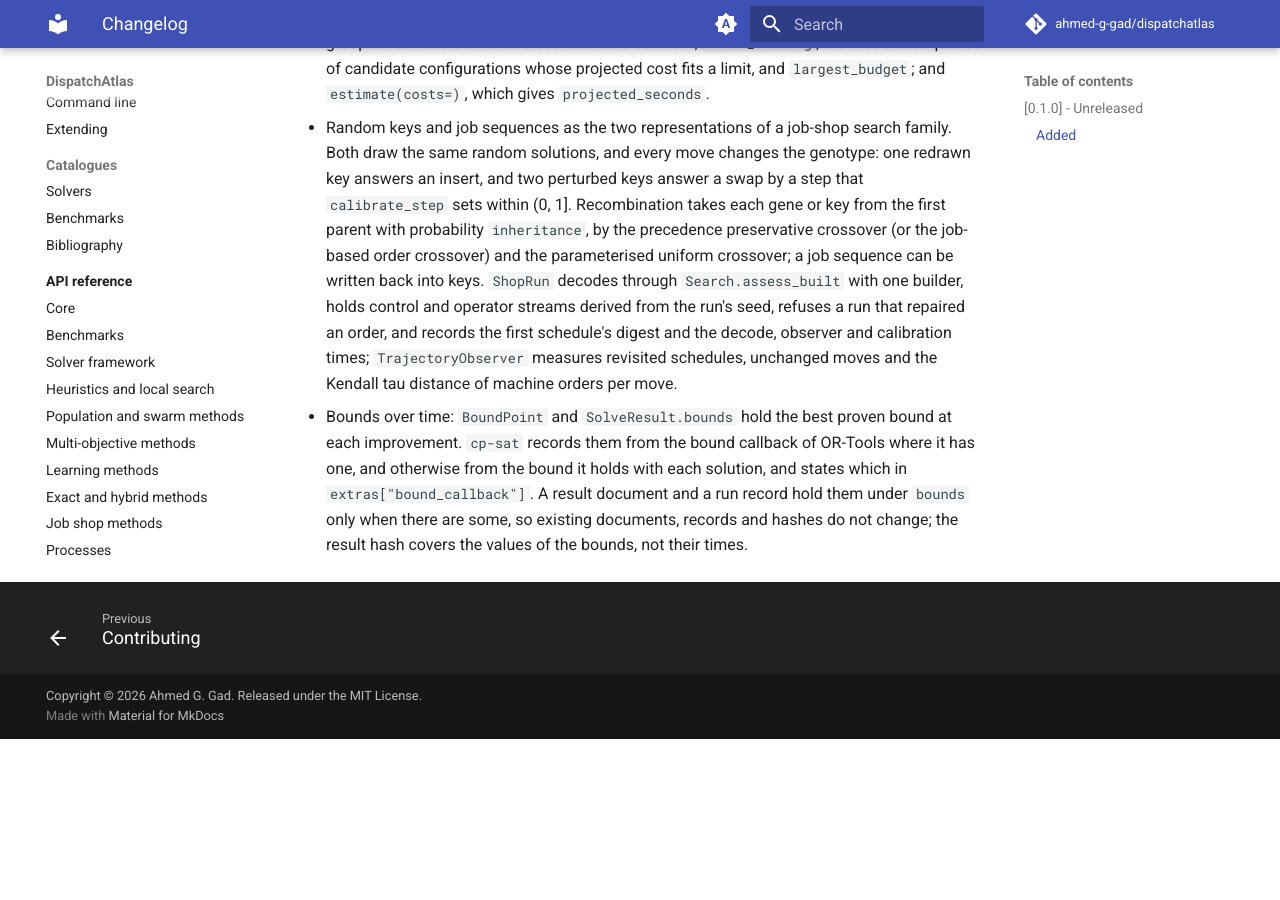
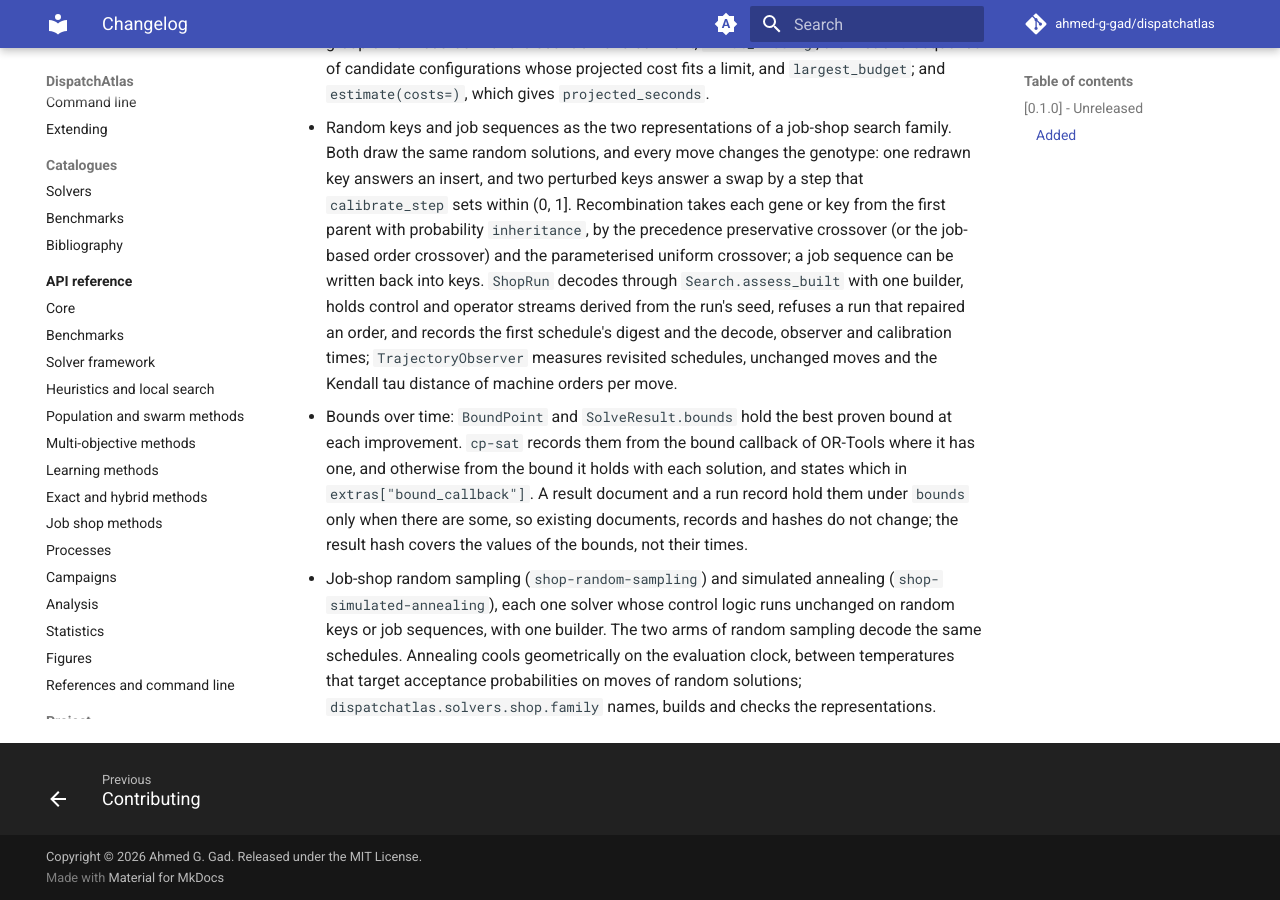
Before and after one commit to Ahmed-G-Gad/dispatchatlas, an MkDocs documentation site: the page built from docs/changelog.md, in a window 1280 px wide and 900 px high, scrolled down 7792 px. Built offline with MkDocs 1.6.1 and Material for MkDocs 9.7.7, drawn with Linux system fonts in a browser that asks for light colours; comment, search, counter and statistics services are not loaded; before the commit the page ends 8531 px from its top, so only the background shows below that.

Commit message:
Register job-shop random sampling and simulated annealing, and list them in the API reference, the README and the changelog

```diff
--- a/CHANGELOG.md
+++ b/CHANGELOG.md
@@ -386,3 +386,10 @@ and this project adheres to [Semantic Versioning](https://semver.org/spec/v2.0.0
   result document and a run record hold them under `bounds` only when there
   are some, so existing documents, records and hashes do not change; the
   result hash covers the values of the bounds, not their times.
+- Job-shop random sampling (`shop-random-sampling`) and simulated annealing
+  (`shop-simulated-annealing`), each one solver whose control logic runs
+  unchanged on random keys or job sequences, with one builder. The two arms
+  of random sampling decode the same schedules. Annealing cools geometrically
+  on the evaluation clock, between temperatures that target acceptance
+  probabilities on moves of random solutions; `dispatchatlas.solvers.shop.family`
+  names, builds and checks the representations.
```
Also changed, not shown: README.md (+4 -2 lines), docs/api/solvers-shop.md (+6 -0 lines), 1 other file.
